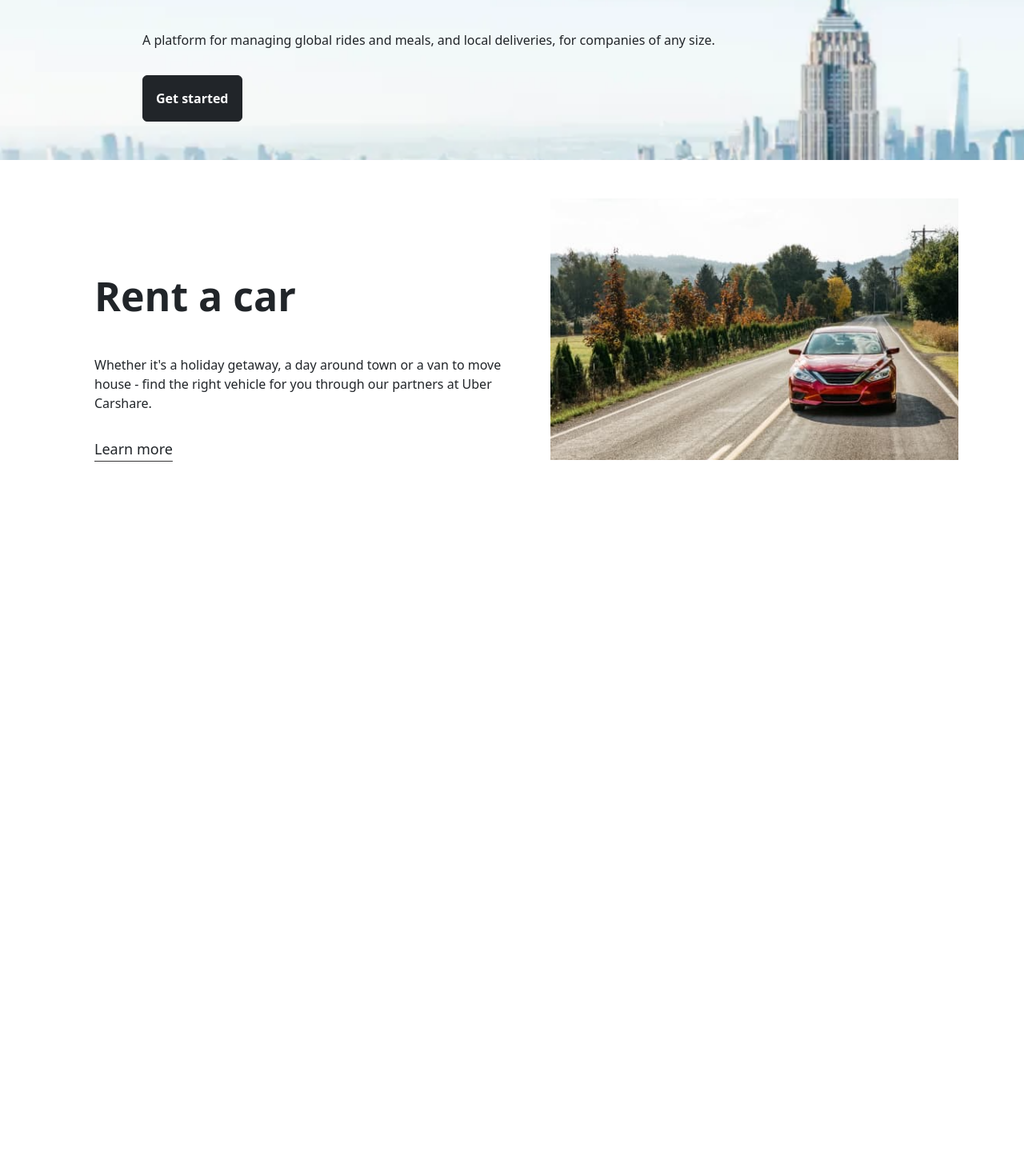
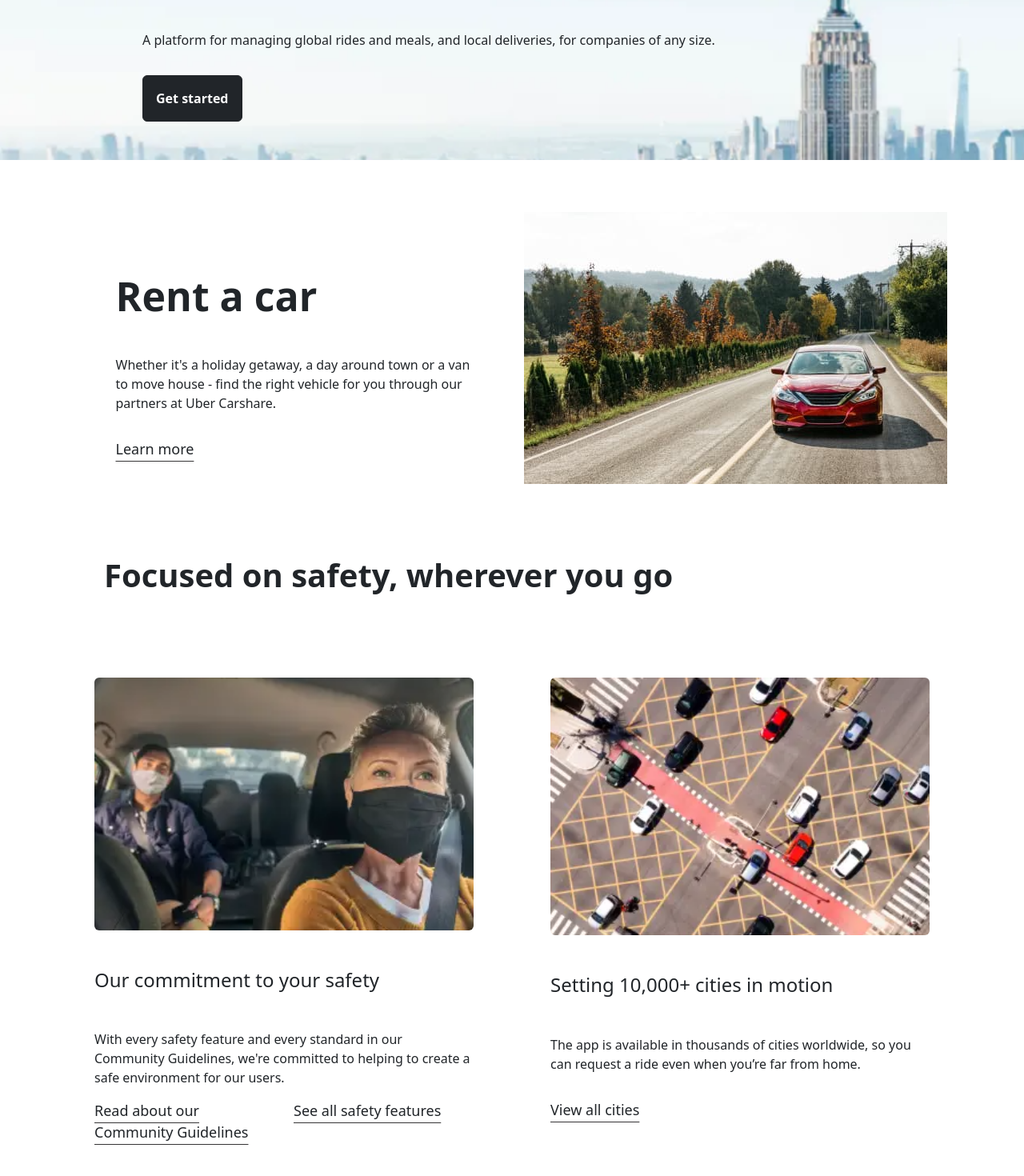
Before and after one commit to Emprcode/Uber-clone, a React (Create React App) app: page / in a window 1280 px wide. Shown: the part 1118-2588 px from the top of the page at 80% size. Before the commit the page ends 1741 px from the top, so only its background shows below. Built offline with nearby package versions, Linux system fonts and the light colour scheme.

Commit message:
renting a car page completed

```diff
--- a/src/App.js
+++ b/src/App.js
@@ -3,6 +3,7 @@ import { Header } from './pages/Header';
 import { Hero } from './pages/Hero';
 import { Hero1 } from './pages/Hero1';
 import { Page3 } from './pages/Page3';
+import { Page4 } from './pages/Page4';
 
 function App() {
   return (
@@ -11,6 +12,7 @@ function App() {
    <Hero/>
    <Hero1/>
    <Page3/>
+   <Page4/>
     </div>
   );
 }
--- a/src/pages/Page3.js
+++ b/src/pages/Page3.js
@@ -6,8 +6,8 @@ export const Page3 = () => {
   return (
     <div>
       <Container>
-        <Row className="mt-5">
-          <Col className="p-5">
+        <div className="mt-5 d-flex justify-content-center align-items-center flex-wrap">
+          <div className="p-5 col-md-6">
             <div className="title mt-5">Rent a car</div>
 
             <p className="mt-5">
@@ -17,11 +17,11 @@ export const Page3 = () => {
             </p>
 
             <div className="bottom-info curser">Learn more</div>
-          </Col>
-          <Col>
+          </div>
+          <div>
             <img src={car} alt="car" width="100%" />
-          </Col>
-        </Row>
+          </div>
+        </div>
       </Container>
     </div>
   );
--- /dev/null
+++ b/src/pages/Page4.js
@@ -0,0 +1,47 @@
+import React from "react";
+import car1 from "../assets/car1.png";
+import car2 from "../assets/car2.png";
+import { Col, Container, Row } from "react-bootstrap";
+
+export const Page4 = () => {
+  return (
+    <div>
+      <Container className="">
+        <Row className="mt-5">
+          <h1 className="fw-bold mx-5 mt-4">
+            Focused on safety, wherever you go
+          </h1>
+        </Row>
+        <Row className="mt-5">
+          <Col className="p-5 col-6">
+            <img className="rounded" src={car1} alt="car" width="100%" />
+            <h4 className="mt-5">Our commitment to your safety</h4>
+
+            <p className="mt-5">
+              With every safety feature and every standard in our Community
+              Guidelines, we're committed to helping to create a safe
+              environment for our users.
+            </p>
+            <Row>
+              <Col className="bottom-info curser">
+                Read about our Community Guidelines
+              </Col>
+              <Col className="bottom-info curser">See all safety features</Col>
+            </Row>
+          </Col>
+          <Col className="p-5 col-md-6">
+            <img className="rounded" src={car2} alt="car" width="100%" />
+            <h4 className="mt-5">Setting 10,000+ cities in motion</h4>
+
+            <p className="mt-5">
+              The app is available in thousands of cities worldwide, so you can
+              request a ride even when you’re far from home.
+            </p>
+
+            <div className="bottom-info curser">View all cities</div>
+          </Col>
+        </Row>
+      </Container>
+    </div>
+  );
+};
```
Also changed, not shown: src/assets/car1.png (added), src/assets/car2.png (added).
